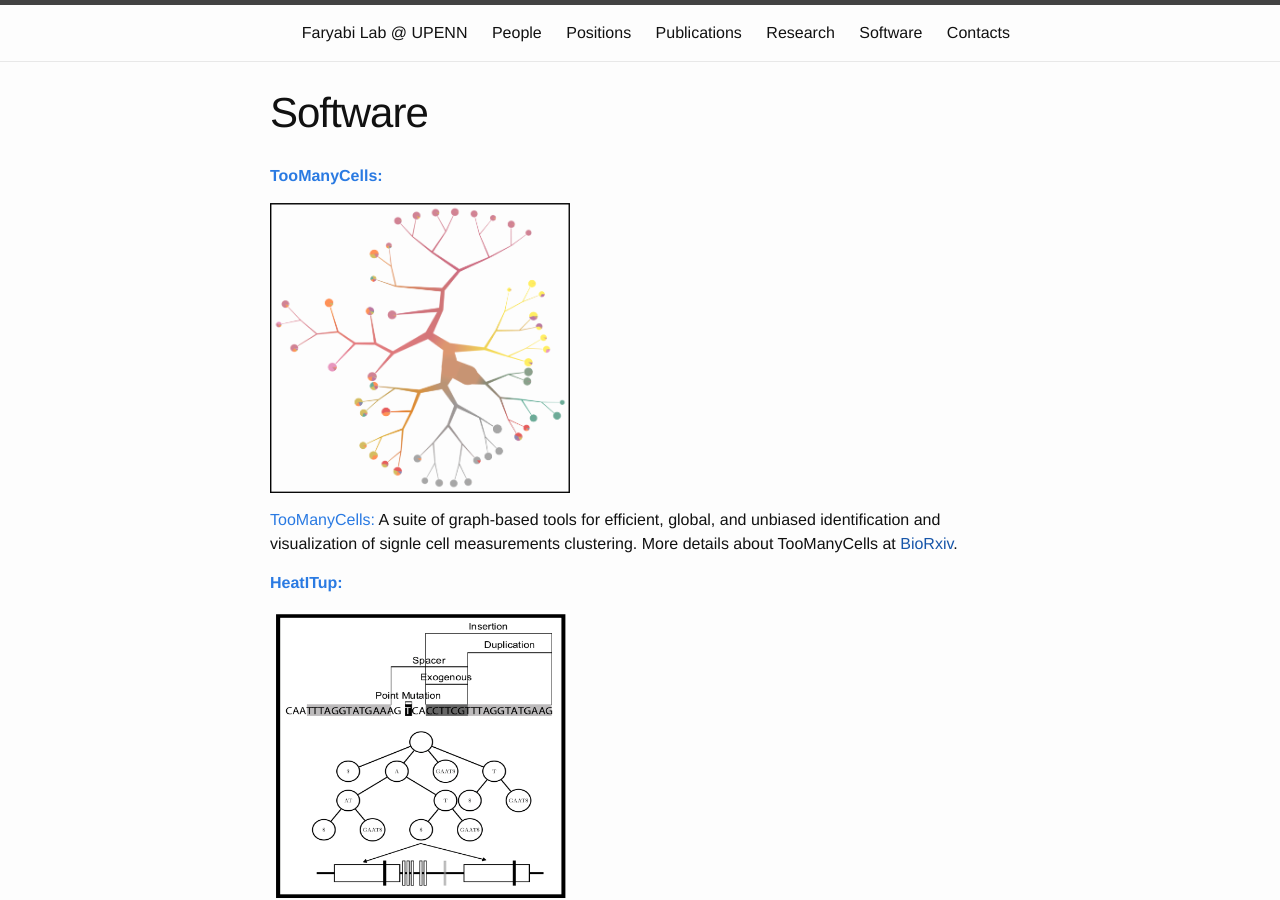
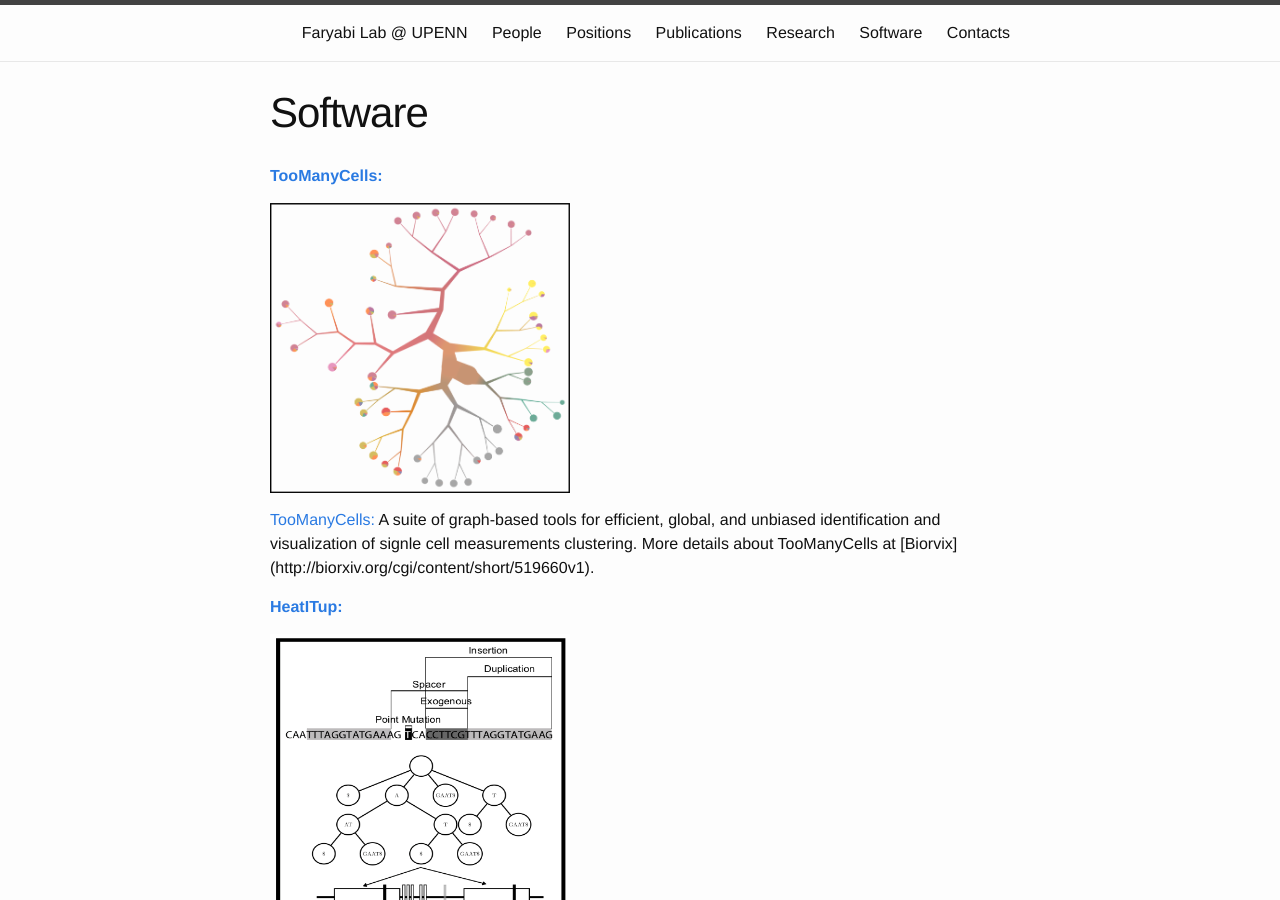
Before and after one commit to faryabib/faryabib.github.io, a Jekyll site: the page built from software.md, in a window 1280 px wide and 900 px high. Built offline with Jekyll 4.4.1, drawn with Linux system fonts in a browser that asks for light colours.

Commit message:
Update software.md

```diff
--- a/software.md
+++ b/software.md
@@ -8,7 +8,7 @@ permalink: /Software.html
 
 ![TooManyCells](assets/dendrogram.png){:height="290px" width="300px"}
 
-[TooManyCells:](https://github.com/faryabiLab/too-many-cells) A suite of graph-based tools for efficient, global, and unbiased identification and visualization of signle cell measurements clustering. More details about TooManyCells at [BioRxiv]().
+[TooManyCells:](https://github.com/faryabiLab/too-many-cells) A suite of graph-based tools for efficient, global, and unbiased identification and visualization of signle cell measurements clustering. More details about TooManyCells at [Biorvix] (http://biorxiv.org/cgi/content/short/519660v1).
 
 **[HeatITup:](https://github.com/faryabib/HeatITup)**
 
```
